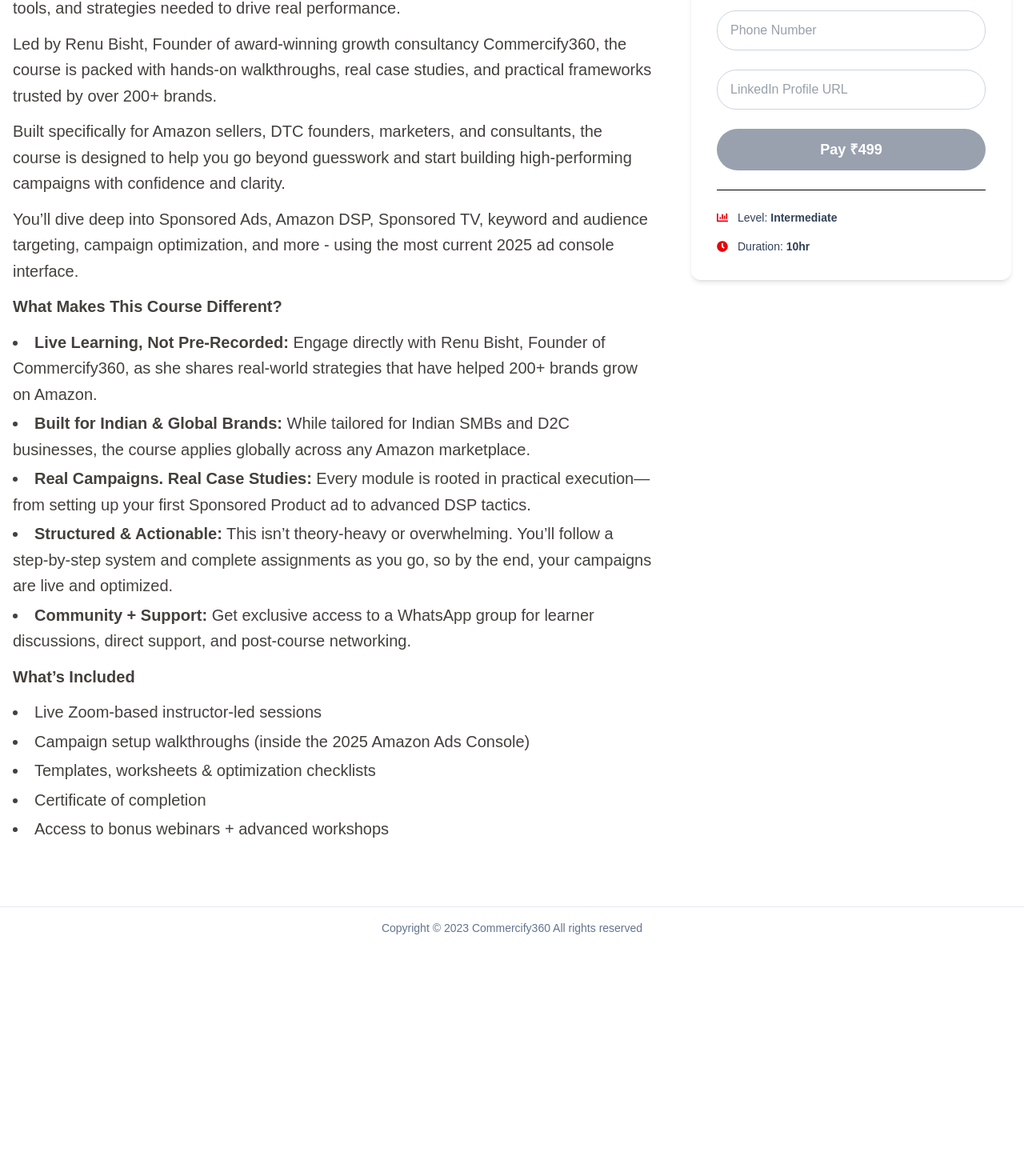
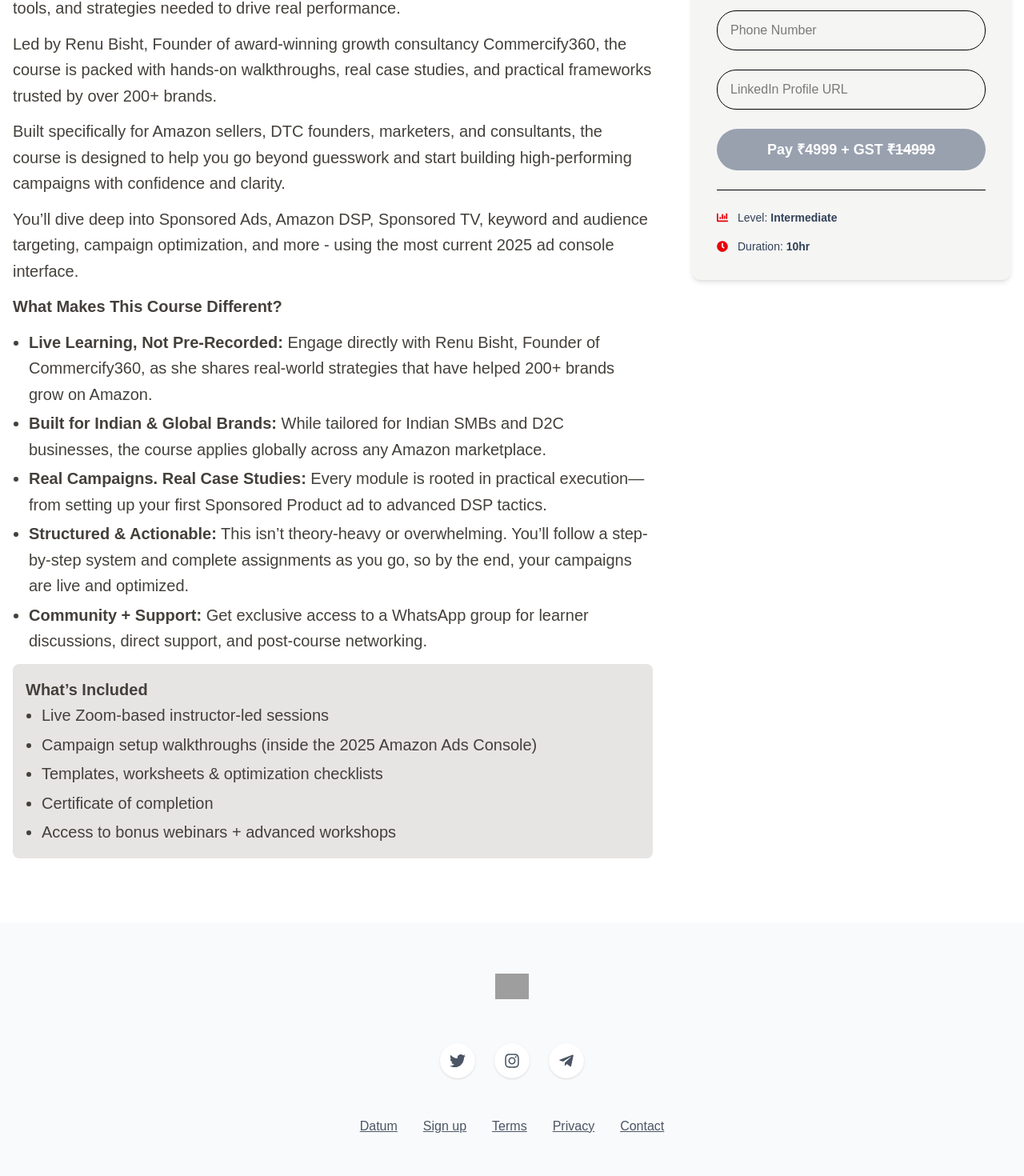
Before and after one commit to DIVyesh1001/course_website_react, a React (Vite) app: page /course in a window 1280 px wide. Shown: the part 992-2462 px from the top of the page at 80% size. Before the commit the page ends 2178 px from the top, so only its background shows below. Built offline with nearby package versions, Linux system fonts and the light colour scheme; grey boxes are pictures that could not be loaded; a web font is replaced by a local one.

Commit message:
Add files via upload

```diff
--- a/index.html
+++ b/index.html
@@ -5,7 +5,7 @@
   <meta charset="UTF-8" />
   <link rel="icon" type="image/svg+xml" href="/vite.svg" />
   <meta name="viewport" content="width=device-width, initial-scale=1.0" />
-  <title>Vite + React</title>
+  <title>Master Amazon Ads</title>
   <link rel="preconnect" href="https://fonts.googleapis.com">
   <link rel="preconnect" href="https://fonts.gstatic.com" crossorigin>
   <link
--- a/src/assets/Components/BrandsSection/BrandsSection.jsx
+++ b/src/assets/Components/BrandsSection/BrandsSection.jsx
@@ -6,11 +6,11 @@
   { name: "godrej", logo: "https://images.seeklogo.com/logo-png/6/1/godrej-logo-png_seeklogo-61760.png" },
   { name: "new balance", logo: "https://images.seeklogo.com/logo-png/9/1/new-balance-logo-png_seeklogo-98723.png" },
   { name: "cult.sport", logo: "https://images.seeklogo.com/logo-png/45/1/cult-fit-logo-png_seeklogo-454845.png" },
-  { name: "sennheiser", logo: "https://images.seeklogo.com/logo-png/37/1/sennheiser-logo-png_seeklogo-375193.png" },
-  { name: "serona", logo: "https://i.postimg.cc/SNwpjcBw/images.png" },
-  { name: "CAI", logo: "https://i.postimg.cc/h4HDhR8p/images-2.png" },
-  { name: "cult.sport", logo: "https://i.postimg.cc/kGYGjTBw/images-1.png" },
-  { name: "Daybreak", logo: "https://i.postimg.cc/QC7y8kzm/images-3.png" },
+  { name: "sennheiser", logo: "https://i.postimg.cc/Z5q3hYmH/images.png" },
+  { name: "serona", logo: "https://i.postimg.cc/TY3hKksY/pee-safe.png" },
+  { name: "CAI", logo: "https://i.postimg.cc/1tS3sM6S/milton.png" },
+  { name: "cult.sport", logo: "https://i.postimg.cc/cC9x7Sz1/bombay-shaving.jpg" },
+  { name: "Daybreak", logo: "https://i.postimg.cc/0y2z74hH/vaidya-e1628684769180.png" },
   { name: "Dr. Vaidya's", logo: "https://i.postimg.cc/JzwCwtsM/Flo.webp" },
   { name: "EMBARK", logo: "https://i.postimg.cc/8cSXkGk7/images-4.png" },
   { name: "flo", logo: "https://i.postimg.cc/vTybVDtM/Timberland-logo.png" }
--- a/src/assets/Components/CourseBuySection/CourseBuySection.jsx
+++ b/src/assets/Components/CourseBuySection/CourseBuySection.jsx
@@ -36,7 +36,7 @@
       </div>
 
       {/* Right Section */}
-      <div className="bg-white sticky top-10 rounded-xl shadow-md p-8 space-y-6">
+      <div className="bg-stone-100 sticky top-10 rounded-xl shadow-md p-8 space-y-6">
         <h2 className="text-xl font-semibold text-slate-900">Get the course today</h2>
 
         <input
@@ -45,7 +45,7 @@
           placeholder="Your Name"
           value={userData.name}
           onChange={handleChange}
-          className="w-full border border-slate-300 rounded-3xl px-4 py-3 text-slate-700"
+          className="w-full border border-black rounded-3xl px-4 py-3 text-black"
         />
         <input
           type="email"
@@ -53,7 +53,7 @@
           placeholder="Your Email"
           value={userData.email}
           onChange={handleChange}
-          className="w-full border border-slate-300 rounded-3xl px-4 py-3 text-slate-700"
+          className="w-full border border-black rounded-3xl px-4 py-3 text-black"
         />
         <input
           type="tel"
@@ -61,7 +61,7 @@
           placeholder="Phone Number"
           value={userData.phone}
           onChange={handleChange}
-          className="w-full border border-slate-300 rounded-3xl px-4 py-3 text-slate-700"
+          className="w-full border border-black rounded-3xl px-4 py-3 text-black"
         />
         <input
           type="text"
@@ -69,7 +69,7 @@
           placeholder="LinkedIn Profile URL"
           value={userData.linkedin}
           onChange={handleChange}
-          className="w-full border border-slate-300 rounded-3xl px-4 py-3 text-slate-700"
+          className="w-full border border-black rounded-3xl px-4 py-3 text-black"
         />
 
         <RazorpayButton userData={userData} disabled={!formValid} />
--- a/src/assets/Components/CourseTabs/CourseTabs.jsx
+++ b/src/assets/Components/CourseTabs/CourseTabs.jsx
@@ -28,21 +28,23 @@
               You’ll dive deep into Sponsored Ads, Amazon DSP, Sponsored TV, keyword and audience targeting, campaign optimization, and more - using the most current 2025 ad console interface.
             </p>
             <p><strong>What Makes This Course Different?</strong></p>
-            <ul className="list-disc list-inside space-y-1">
+            <ul className="list-disc list-inside space-y-1 list-outside ml-5">
               <li><strong>Live Learning, Not Pre-Recorded:</strong> Engage directly with Renu Bisht, Founder of Commercify360, as she shares real-world strategies that have helped 200+ brands grow on Amazon.</li>
               <li><strong>Built for Indian & Global Brands:</strong> While tailored for Indian SMBs and D2C businesses, the course applies globally across any Amazon marketplace.</li>
               <li><strong>Real Campaigns. Real Case Studies:</strong> Every module is rooted in practical execution—from setting up your first Sponsored Product ad to advanced DSP tactics.</li>
               <li><strong>Structured & Actionable:</strong> This isn’t theory-heavy or overwhelming. You’ll follow a step-by-step system and complete assignments as you go, so by the end, your campaigns are live and optimized.</li>
               <li><strong>Community + Support:</strong> Get exclusive access to a WhatsApp group for learner discussions, direct support, and post-course networking.</li>
             </ul>
+            <div className='bg-stone-200 p-4 rounded-lg'>
               <p><strong>What’s Included</strong></p>
-            <ul className="list-disc list-inside space-y-1">
+              <ul className="list-disc list-inside space-y-1 list-outside ml-5">
                 <li>Live Zoom-based instructor-led sessions</li>
                 <li>Campaign setup walkthroughs (inside the 2025 Amazon Ads Console)</li>
                 <li>Templates, worksheets & optimization checklists</li>
                 <li>Certificate of completion</li>
                 <li>Access to bonus webinars + advanced workshops</li>
               </ul>
+            </div>
           </div>
         );
       case 'content':
@@ -52,7 +54,7 @@
               This comprehensive course is designed for D2C brand owners, retail founders, and marketers looking to unlock growth on Amazon India. Over two core sessions and one Q&A session, the program covers everything from foundational setup to advertising, conversion optimization, and scaling strategies.
             </p>
 
-            <div className="bg-stone-50 p-4 rounded-lg">
+            <div className="bg-stone-200 p-4 rounded-lg">
               <p><strong>Session 1 – Day 1 (4 Hours)</strong></p>
               <p className="text-lg text-stone-600 italic">Objective: Lay a strong foundation for succeeding on Amazon by understanding the ecosystem, setting up correctly, and launching effective advertising.</p>
             </div>
@@ -103,7 +105,7 @@
 
             <p className="bg-red-50 p-3 rounded-lg"><strong>📝 Assignment #1:</strong> Setup Amazon Seller Central + Draft Ads Strategy Playbook</p>
 
-            <div className="bg-stone-50 p-4 rounded-lg">
+            <div className="bg-stone-200 p-4 rounded-lg">
               <p><strong>Session 2 – Day 2 (4 Hours)</strong></p>
               <p className="text-lg text-stone-600 italic">Objective: Learn how to drive conversions, scale systematically, and leverage growth levers.</p>
             </div>
@@ -154,7 +156,7 @@
               </ul>
             </div>
 
-            <div className="bg-stone-50 p-4 rounded-lg">
+            <div className="bg-stone-200 p-4 rounded-lg">
               <p><strong>Session 3 – Open Q&A (Flexible Duration)</strong></p>
               <ul className="list-disc list-inside space-y-1 mt-2 list-outside ml-5">
                 <li>Open-ended session for clarifying doubts</li>
@@ -187,8 +189,7 @@
           <button
             key={tab.id}
             onClick={() => setActiveTab(tab.id)}
-            className={`py-2 px-3 text-xl font-medium transition-colors duration-200 ${
-              activeTab === tab.id
+            className={`py-2 px-3 text-xl font-medium transition-colors duration-200 ${activeTab === tab.id
                 ? 'text-red-500 border-b-2 border-red-500'
                 : 'text-gray-600 hover:text-red-400'
               }`}
--- a/src/assets/Components/FeaturedSection/FeaturedSection.jsx
+++ b/src/assets/Components/FeaturedSection/FeaturedSection.jsx
@@ -6,7 +6,7 @@
                 <h2 class=" text-4xl p-5 mb-5 sm:mb-2 font-bold text-center">Featured in:</h2>
 
                 <div
-                    class=" bg-gray-100 mx-auto w-full max-w-4xl bg-white justify-center items-center grid grid-cols-2 sm:grid-cols-3 md:grid-cols-4 gap-4">
+                    class=" bg-gray-100 mx-auto w-full max-w-4xl bg-white justify-center items-center grid grid-cols-2 sm:grid-cols-3 md:grid-cols-6 gap-4">
                     <div>
                         <img alt="" class="h-20  mx-auto" src="https://logowik.com/content/uploads/images/the-ken3642.logowik.com.webp" />
                     </div>
@@ -19,6 +19,12 @@
                     <div>
                         <img alt="" class="h-20  mx-auto" src="https://yt3.ggpht.com/a-/AAuE7mDZ7SL5oKXTZs_NurZtv_mvXY7Mm893f0DAoQ=s900-mo-c-c0xffffffff-rj-k-no" />
                     </div>
+                    <div>
+                        <img alt="" class="h-20  mx-auto" src="https://i.postimg.cc/TPS9pL0C/images.png" />
+                    </div>
+                    <div>
+                        <img alt="" class="h-20  mx-auto" src="https://i.postimg.cc/1X1rrkLF/IAMAI.png" />
+                    </div>
                     {/* <a target="_blank" href="">
                         <img alt="" class="h-20  mx-auto" src="https://www.svgrepo.com/show/443206/brand-line.svg" />
                     </a>
--- a/src/assets/Components/FooterSection/FooterSection.jsx
+++ b/src/assets/Components/FooterSection/FooterSection.jsx
@@ -1,4 +1,4 @@
-import React from 'react';
+
 import {
   FaFacebookF,
   FaTwitter,
@@ -10,77 +10,70 @@
   FaTelegramPlane,
 } from 'react-icons/fa';
 
-import { Link } from 'react-router';
+import React from 'react';
 
-export default function FooterSection() {
+export default function DatumFooter() {
   return (
-    <footer className=" bg-white text-slate-700" data-aos="fade-in">
-      {/* Top area: logo + social */}
-      {/* <div className="max-w-7xl mx-auto px-6 py-8 flex flex-col md:flex-row items-center justify-between"> */}
+    <footer data-aos="fade-up" className="bg-gray-50 py-16 px-4">
+      <div className="max-w-4xl mx-auto text-center">
         {/* Logo */}
-        {/* <div className="mb-6 md:mb-0">
-          <a href="#" className="-m-1.5 p-1.5">
-            <span className="sr-only">Your Company</span>
-            <img
-              alt=""
-              src='https://i.ibb.co/bgQdHcVb/comercify360-Logocropped.png'
-              className="h-8 w-auto"
-            />
+        <div className="mb-12 ">
+          <div className="inline-flex items-center space-x-2">
+            <img src="https://i.ibb.co/bgQdHcVb/comercify360-Logocropped.png" className='h-8 w-auto' alt="" />
+          </div>
+        </div>
+
+        {/* Social Media Icons */}
+        <div className="flex justify-center space-x-6 mb-12">
+          <a
+            href="#"
+            className="p-3 bg-white rounded-full shadow-sm hover:shadow-md transition-shadow duration-200 text-gray-600 hover:text-gray-800"
+            aria-label="Twitter"
+          >
+            <FaTwitter className="w-5 h-5" />
           </a>
-        </div> */}
+          <a
+            href="#"
+            className="p-3 bg-white rounded-full shadow-sm hover:shadow-md transition-shadow duration-200 text-gray-600 hover:text-gray-800"
+            aria-label="Instagram"
+          >
+            <FaInstagram className="w-5 h-5" />
+          </a>
+          <a
+            href="#"
+            className="p-3 bg-white rounded-full shadow-sm hover:shadow-md transition-shadow duration-200 text-gray-600 hover:text-gray-800"
+            aria-label="RSS Feed"
+          >
+            <FaTelegramPlane className="w-5 h-5" />
+          </a>
+        </div>
 
-      {/* </div> */}
+        {/* Navigation Links */}
+        <div className="flex justify-center space-x-8 mb-12 flex-wrap">
+          <a href="#" className="text-gray-600 hover:text-gray-800 underline transition-colors duration-200">
+            Datum
+          </a>
+          <a href="#" className="text-gray-600 hover:text-gray-800 underline transition-colors duration-200">
+            Sign up
+          </a>
+          <a href="#" className="text-gray-600 hover:text-gray-800 underline transition-colors duration-200">
+            Terms
+          </a>
+          <a href="#" className="text-gray-600 hover:text-gray-800 underline transition-colors duration-200">
+            Privacy
+          </a>
+          <a href="#" className="text-gray-600 hover:text-gray-800 underline transition-colors duration-200">
+            Contact
+          </a>
+        </div>
 
-      {/* Main columns */}
-      {/* <div className="max-w-7xl mx-auto px-6 grid grid-cols-1 md:grid-cols-2 gap-8 pb-12"> */}
-        {/* Pages */}
-        {/* <div>
-          <h4 className="text-sm font-semibold text-red-600 uppercase mb-4">Pages</h4>
-          <ul className="space-y-2 text-base">
-            <li className="flex items-center">
-              <Link to='/' className="hover:underline">
-                Home
-              </Link>
-            </li>
-            <li className="flex items-center">
-              <Link to="/course" className="hover:underline">
-                Courses
-              </Link>
-              <span className="ml-2 bg-red-600 text-white text-xs font-semibold px-2 py-0.5 rounded">New</span>
-            </li>
-          </ul>
-        </div> */}
-
-
-
-        {/* Newsletter */}
-        {/* <div>
-          <h4 className="text-sm font-semibold text-red-600 uppercase mb-4">Newsletter</h4>
-          <p className="text-base text-slate-600 mb-6">
-            Stay ahead of the curve with the latest in Amazon Ads, marketplace trends, and growth strategies.
-            Get curated insights, expert tips, and real-world brand case studies - delivered straight to your inbox.
-
-          </p>
-          <form className="flex flex-col sm:flex-row items-center gap-4">
-            <input
-              type="email"
-              placeholder="Enter your Email"
-              className="flex-1 px-4 py-3 rounded-full border border-gray-200 focus:outline-none focus:ring-2 focus:ring-red-600"
-            />
-            <button
-              type="submit"
-              className="px-6 py-3 bg-red-600 text-white font-semibold rounded-full shadow hover:bg-red-700 transition"
-            >
-              Subscribe
-            </button>
-          </form>
-        </div> */}
-      {/* </div> */}
-
-      {/* Footer bottom */}
-      <div className="border-t border-gray-200">
-        <div className="max-w-7xl mx-auto px-6 py-4 text-sm text-slate-500 text-center">
-          Copyright © 2023 Commercify360 All rights reserved
+        {/* Copyright */}
+        <div className="text-gray-500 text-sm">
+          {"2025 ©  – "}
+          <a href="https://commercify360.com/" className="underline hover:text-gray-700">
+            Commercify360
+          </a>
+          {' All right reserved'}
         </div>
       </div>
     </footer>
--- a/src/assets/Components/HeroSection/HeroSection.jsx
+++ b/src/assets/Components/HeroSection/HeroSection.jsx
@@ -7,10 +7,10 @@
             <div className=" max-w-7xl mx-auto grid md:grid-cols-2 items-center gap-12 px-1 py-5">
                 {/* Left Side */}
                 <div>
-                    <h1 className="font-regular text-5xl lg:text-6xl font-bold text-slate-900 leading-tight">
+                    <h1 className="font-regular text-2xl lg:text-6xl font-bold text-slate-900 leading-tight">
                         Master Amazon Ads: <br /> From Zero to Pro
                     </h1>
-                    <p className="mt-6 text-xl text-slate-600 leading-relaxed">
+                    <p className="mt-6 text-lg lg:text-xl text-slate-600 leading-relaxed">
                         Learn how to drive traffic, boost conversions, and scale your brand using Amazon’s powerful ad ecosystem.
 
                     <p className='font-bold mt-3'>🛍️ Perfect for sellers, marketers, and agencies.</p>
--- a/src/assets/Components/Navbar/Navbar.jsx
+++ b/src/assets/Components/Navbar/Navbar.jsx
@@ -40,7 +40,7 @@
     <header className="bg-white">
       <nav aria-label="Global" className="mx-auto flex max-w-7xl items-center justify-between p-6 lg:px-8">
         <div className="flex lg:flex-1">
-          <a href="#" className="-m-1.5 p-1.5">
+          <a href="https://commercify360.com/" className="-m-1.5 p-1.5">
             <span className="sr-only">Your Company</span>
             <img
               alt=""
--- a/src/assets/Components/RazorpayButton/RazorpayButton.jsx
+++ b/src/assets/Components/RazorpayButton/RazorpayButton.jsx
@@ -93,7 +93,7 @@
             : 'bg-red-600 hover:bg-red-700 hover:scale-90 text-white cursor-pointer'
         }`}
       >
-        Pay ₹499
+        Pay ₹4999 + GST <strike>₹14999</strike>
       </button>
 
       {showSuccess && (
```
Also changed, not shown: src/assets/Components/TestimonialSection/TestimonialSection.jsx (+22 -37 lines). Lines whose indentation alone changed are shown as unchanged.
